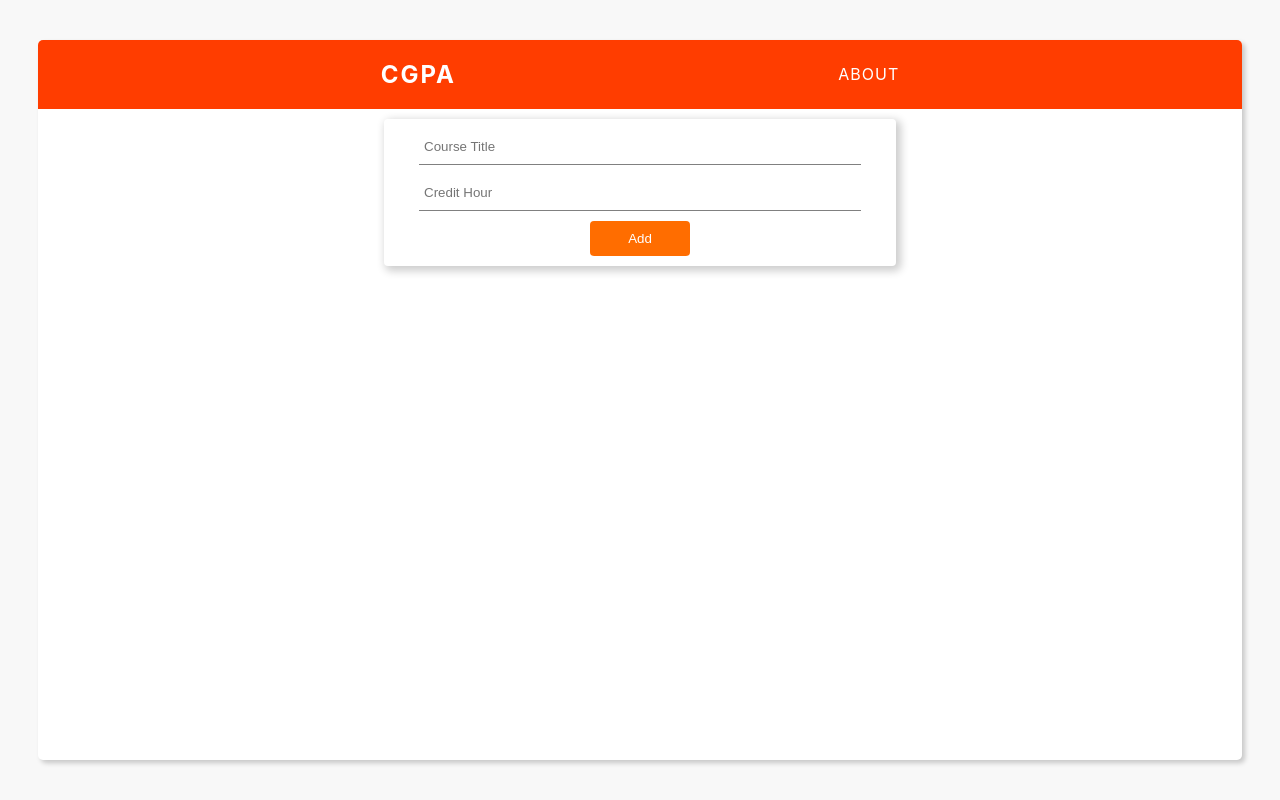
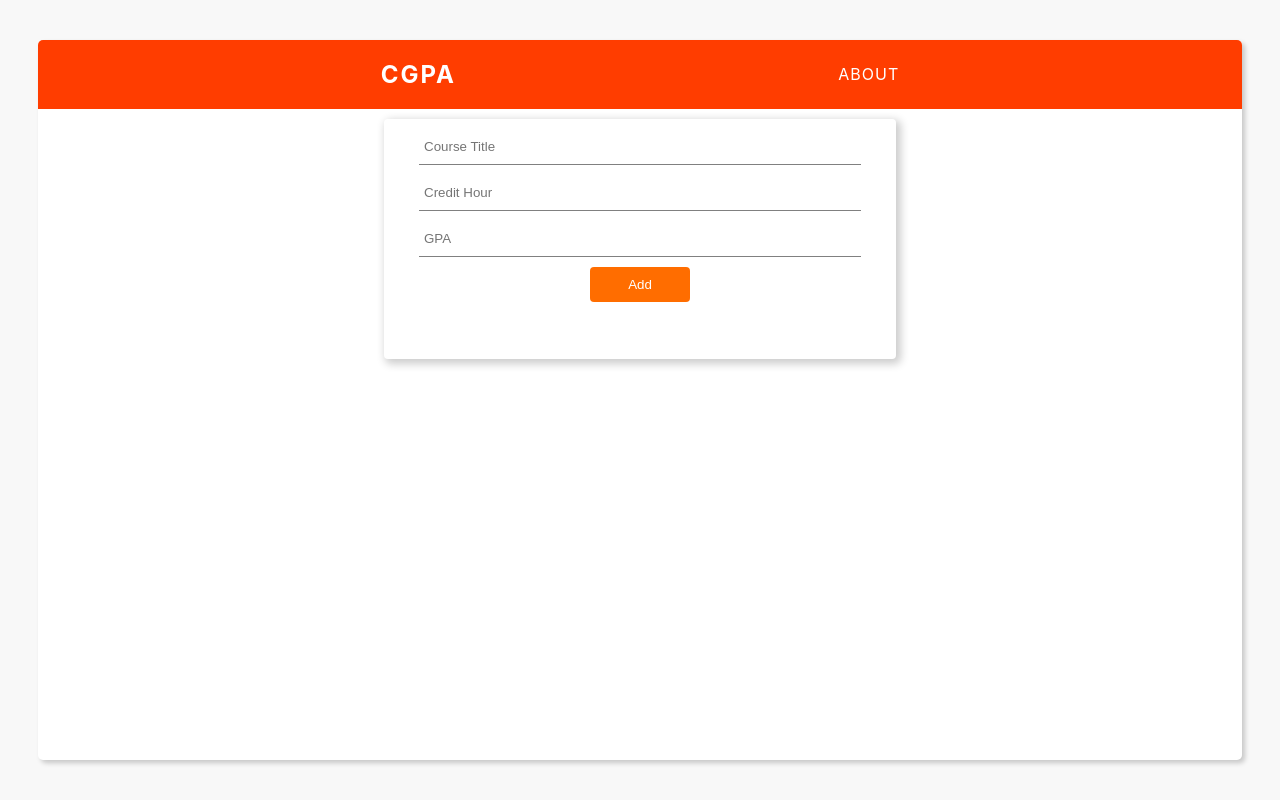
Before and after one commit to symonhasan/cgpa, a React (Create React App) app: page / in a window 1280 px wide. Built offline with nearby package versions, Linux system fonts and the light colour scheme.

Commit message:
Table View

```diff
--- a/src/App.css
+++ b/src/App.css
@@ -2,13 +2,13 @@
   margin: 5vh 3vw;
   box-sizing: border-box;
   box-shadow: 3px 3px 5px 0px rgba( 0 , 0 , 0 , 0.2 );
-  height: 90vh;
+  min-height: 90vh;
   background-color: #ffffff;
   border-radius: 5px;
 }
 .AppBody{
   margin-top: 10px;
   display: flex;
-  justify-content: center;
+  justify-content: space-evenly;
   align-content: center;
 }
--- a/src/App.js
+++ b/src/App.js
@@ -1,21 +1,56 @@
-import React , {Component} from 'react';
-import './App.css';
-import Header from './Componants/Header';
-import Form from './Componants/Form';
+import React, { Component } from "react";
+import "./App.css";
+import Header from "./Componants/Header";
+import Form from "./Componants/Form";
+import { Table } from "./Componants/Table";
 
 class App extends Component {
+    state = {
+        subjectList: [],
+    };
 
-  state = {
-    subjectList : [],
-    currentCGPA : ""
+    addCourse = () => {
+        let name = document.getElementById("course-title").value;
+        let credit = parseFloat(document.getElementById("credit-hour").value);
+        let gpa = parseFloat(document.getElementById("gpa").value);
+        this.setState({
+            subjectList: [
+                ...this.state.subjectList,
+                {
+                    name: name,
+                    credit: credit,
+                    gpa: gpa,
+                },
+            ],
+        });
     };
+
+    calculateCGPA() {
+        let courseList = this.state.subjectList;
+        let totalCredit = 0;
+        for (let i = 0; i < courseList.length; i++)
+            totalCredit += courseList[i].credit;
+        // console.log( totalCredit );
+        let gpaSum = 0;
+        for (let i = 0; i < courseList.length; i++)
+            gpaSum += courseList[i].credit * courseList[i].gpa;
+        if (totalCredit === 0) return "";
+        return gpaSum / totalCredit;
+    }
+
+    TableShow() {
+        if (this.state.subjectList.length !== 0) {
+            return <Table list={this.state.subjectList} />;
+        }
+    }
 
     render() {
         return (
             <div className="App">
-        <Header cgpa = {this.state.currentCGPA} />
+                <Header cgpa={this.calculateCGPA()} />
                 <div className="AppBody">
-          <Form />
+                    <Form func={this.addCourse} />
+                    {this.TableShow()}
                 </div>
             </div>
         );
--- a/src/Componants/Form.css
+++ b/src/Componants/Form.css
@@ -1,5 +1,6 @@
 .form-area{
     width: 40vw;
+    height: 30vh;
     display: flex;
     flex-direction: column;
     padding: 10px;
--- a/src/Componants/Form.js
+++ b/src/Componants/Form.js
@@ -3,23 +3,24 @@ import './Form.css';
 
 const TextField = (props) => {
     return (
-        <input type="text"  placeholder={props.placeholder} />
+        <input type="text"  placeholder={props.placeholder} id={props.id} />
     );
 }
 
 const Button = (props) => {
     return (
-        <button>{props.name}</button>
+        <button onClick={props.func}>{props.name}</button>
     );
 }
 
-const Form = () => {
+const Form = (props) => {
 
     return (
         <div className="form-area">
-            <TextField placeholder="Course Title" />
-            <TextField placeholder="Credit Hour" />
-            <Button name="Add" />
+            <TextField placeholder="Course Title" id="course-title" />
+            <TextField placeholder="Credit Hour" id="credit-hour" />
+            <TextField placeholder="GPA" id="gpa"/>
+            <Button name="Add" func={props.func}  />
         </div>
     );
 }
--- /dev/null
+++ b/src/Componants/Table.css
@@ -0,0 +1,14 @@
+.course-list{
+    width: 50vw;
+}
+.course-list th{
+    padding: 8px;
+    background-color: #FF6E40;
+    border: none;
+    color: white;
+}
+.course-list td{
+    padding: 8px;
+    background-color: #FF9E80;
+    color: white;
+}
--- /dev/null
+++ b/src/Componants/Table.js
@@ -0,0 +1,38 @@
+import React, { Component } from "react";
+import "./Table.css";
+
+export const TableData = (props) => {
+    return <td>{props.data}</td>;
+};
+
+export class Table extends Component {
+    renderTableData() {
+        const courseList = this.props.list;
+        return courseList.map((course, index) => {
+            const { name, credit, gpa } = course;
+            return (
+                <tr key={index}>
+                    <TableData data={index + 1} />
+                    <TableData data={name} />
+                    <TableData data={credit} />
+                    <TableData data={gpa} />
+                </tr>
+            );
+        });
+    }
+    render() {
+        return (
+            <table className="course-list">
+                <thead>
+                    <tr>
+                        <th>SL</th>
+                        <th>Course Name</th>
+                        <th>Credit Hour</th>
+                        <th>GPA</th>
+                    </tr>
+                </thead>
+                <tbody>{this.renderTableData()}</tbody>
+            </table>
+        );
+    }
+}
```
Lines whose indentation alone changed are shown as unchanged.
